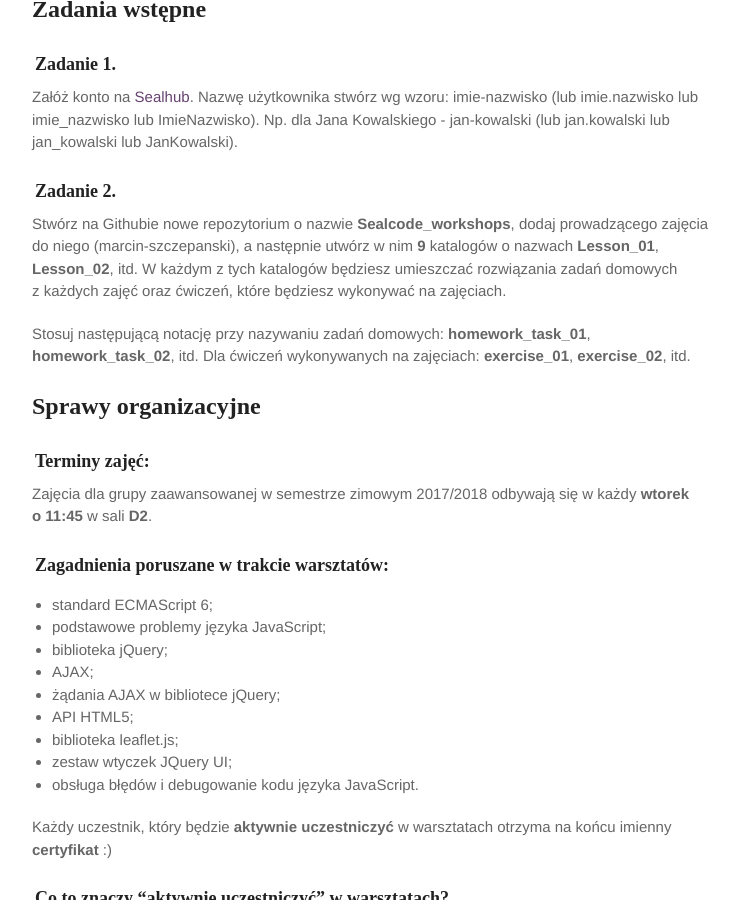
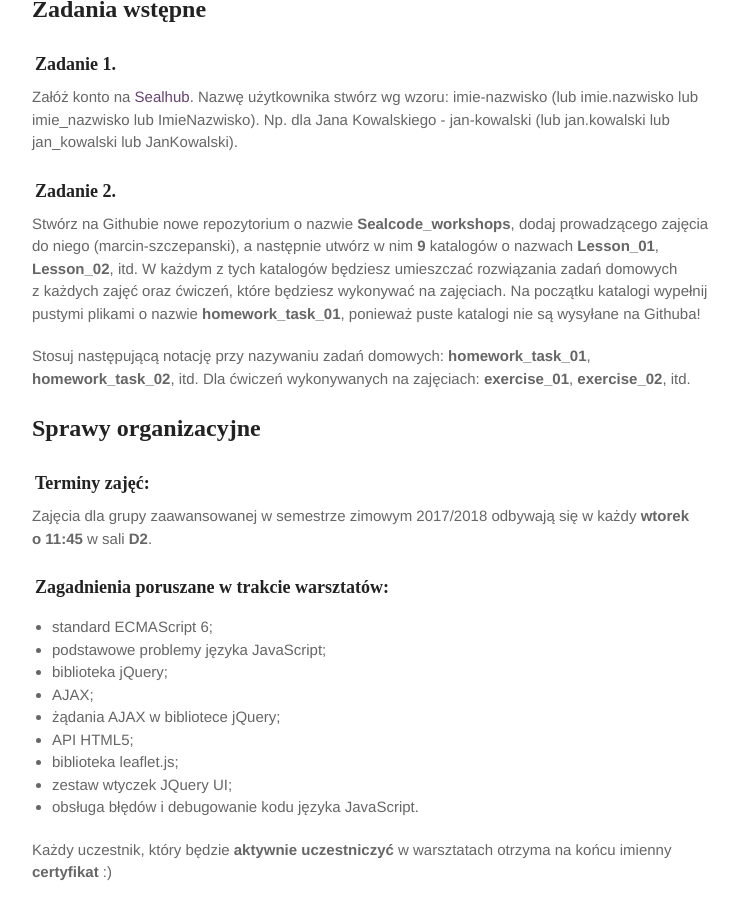
Before and after one commit to marcin-szczepanski/TWE, a Jekyll site: the page built from zajecia/2/informacje.md, in a window 1280 px wide and 900 px high, scrolled down 348 px. Shown: the whole window, without its empty margins (263-1002 px from the left). Built offline with Jekyll 4.4.1, drawn with Linux system fonts in a browser that asks for light colours; some web fonts are replaced.

Commit message:
Update informacje.md

```diff
--- a/zajecia/2/informacje.md
+++ b/zajecia/2/informacje.md
@@ -21,6 +21,7 @@ Stwórz na Githubie nowe repozytorium o&nbsp;nazwie **Sealcode_workshops**, doda
 a&nbsp;następnie utwórz w&nbsp;nim **9** katalogów o&nbsp;nazwach **Lesson_01**, **Lesson_02**, itd.
 W&nbsp;każdym z&nbsp;tych katalogów będziesz umieszczać rozwiązania zadań domowych
 z&nbsp;każdych zajęć oraz&nbsp;ćwiczeń, które&nbsp;będziesz wykonywać na&nbsp;zajęciach.
+Na początku katalogi wypełnij pustymi plikami o nazwie **homework_task_01**, ponieważ puste katalogi nie są wysyłane na Githuba!
 
 Stosuj następującą notację przy&nbsp;nazywaniu zadań domowych: **homework_task_01**, **homework_task_02**, itd.
 Dla&nbsp;ćwiczeń wykonywanych na&nbsp;zajęciach: **exercise_01**, **exercise_02**, itd.
```
